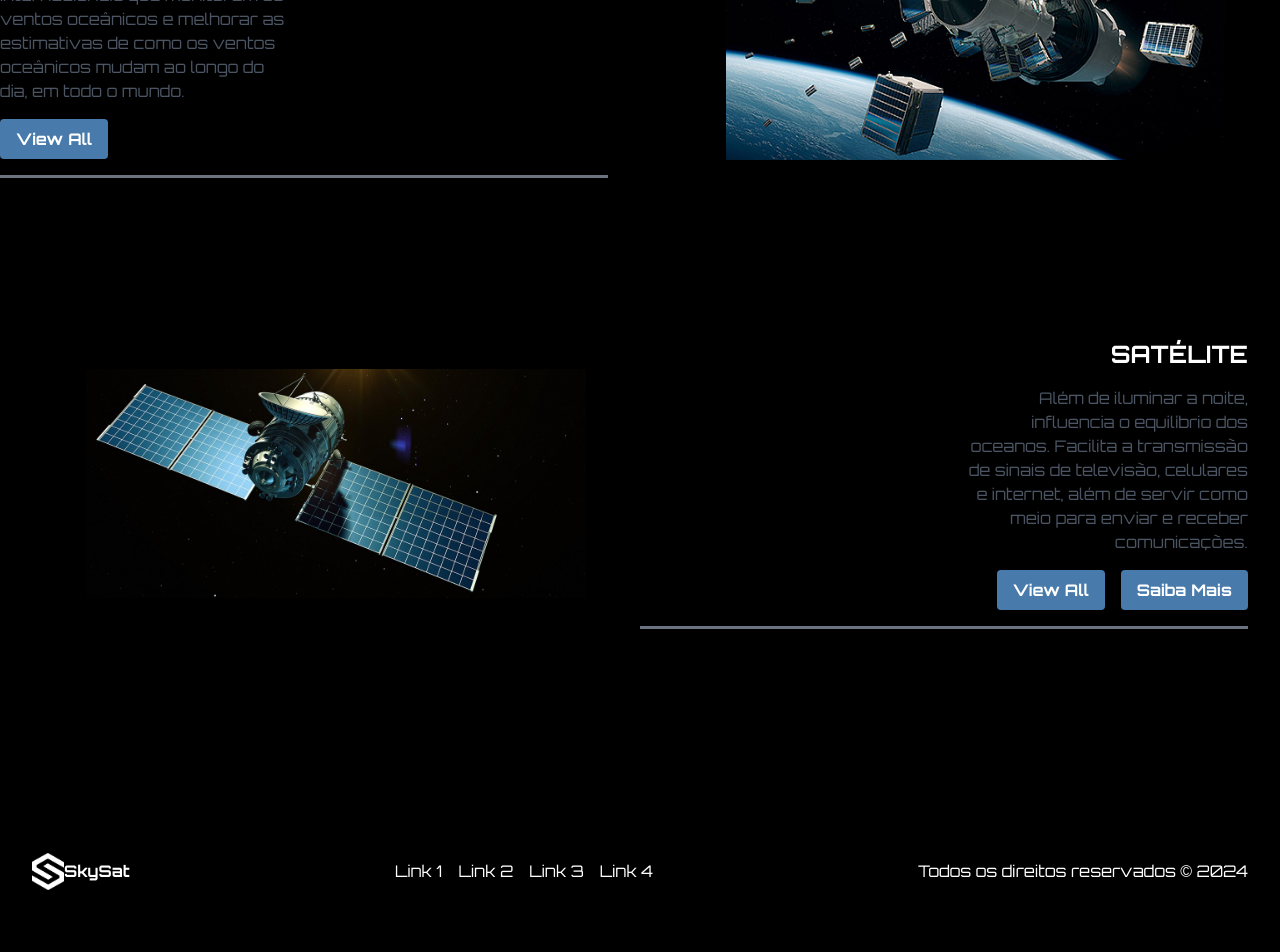
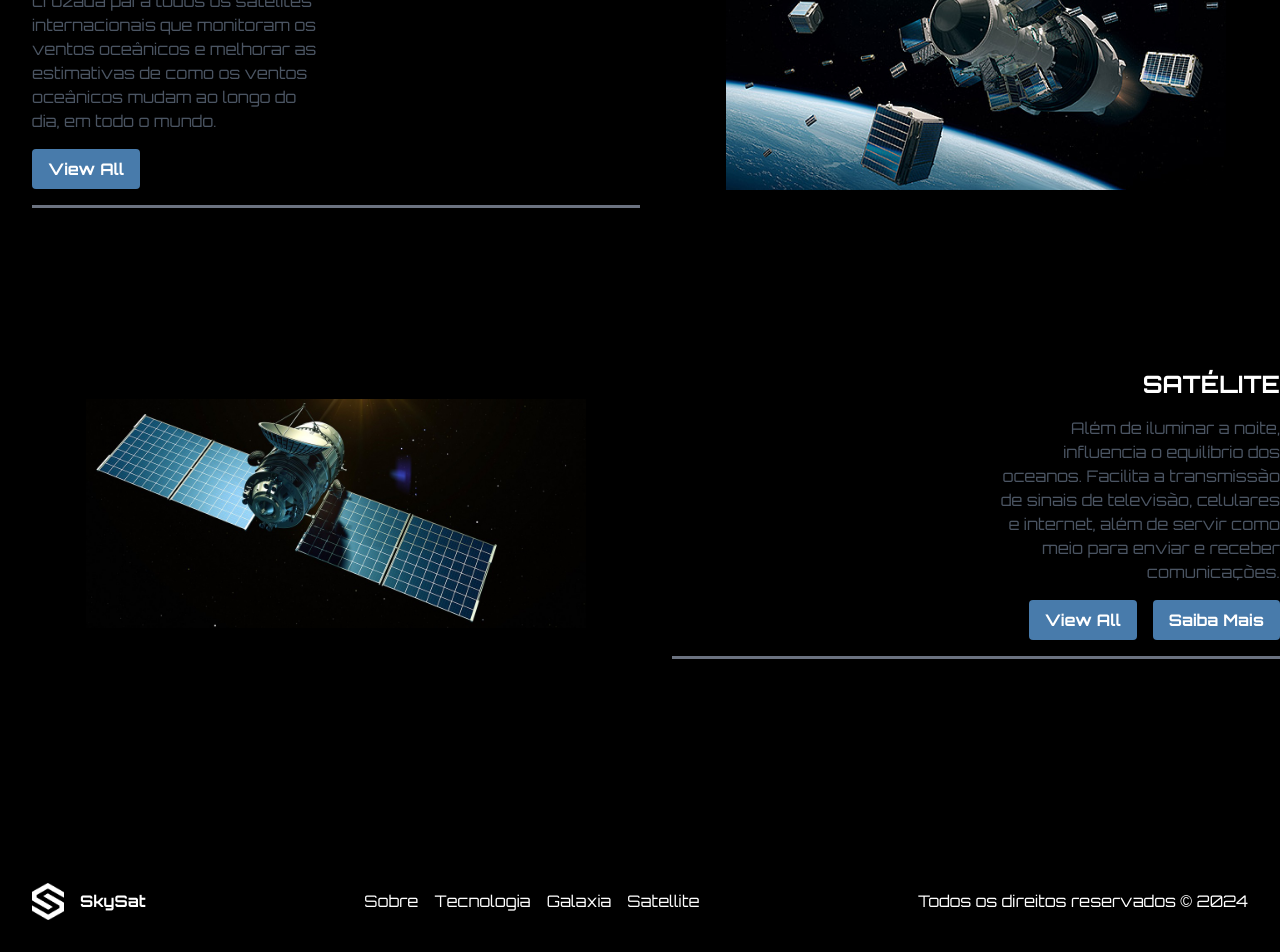
Before and after one commit to VictorBravim/SkySat, a Next.js app: page / in a window 1280 px wide. Shown: the part 1257-2209 px from the top of the page. Before the commit the page ends 2179 px from the top, so only its background shows below. Built offline with nearby package versions, Linux system fonts and the light colour scheme.

Commit message:
Mudança

```diff
--- a/src/app/globals.css
+++ b/src/app/globals.css
@@ -9,3 +9,16 @@ body {
 ::-webkit-scrollbar {
   width: 0;
 }
+
+.mt-m {
+  margin-top: 350px !important;
+}
+
+@media screen and (max-width: 700px) {
+  .mt-s{
+    margin-top: 1210px !important;
+  }
+  .mt-m{
+    margin-top: 900px !important;
+  }
+}
--- a/src/components/Card.tsx
+++ b/src/components/Card.tsx
@@ -6,7 +6,7 @@ import terra from '@/assets/terra.png'
 
 export default function Card() {
     return (
-        <div className="w-full absolute left-1/2 transform -translate-x-1/2 -translate-y-1/2 z-40" style={{ marginTop: '1025px' }}>
+        <div className="w-full absolute left-1/2 transform -translate-x-1/2 -translate-y-1/2 z-40 mt-s" style={{ marginTop: '1025px' }}>
             <div className="container mx-auto flex flex-col lg:flex-row justify-center lg:space-x-6">
                 <div className="bg-blue-custom flex flex-col items-center text-white rounded-lg shadow-lg p-6 text-center w-full lg:w-1/3 mb-4 lg:mb-0">
                     <Image src={atom} alt="Logo" width={128} height={32} className="mb-4"/>
--- a/src/components/Footer.tsx
+++ b/src/components/Footer.tsx
@@ -5,16 +5,16 @@ import logo from '@/assets/logo.png'
 export default function Footer() {
     return (
         <footer className="bg-black text-white p-8">
-            <div className="container mx-auto flex items-center justify-between">
-                <div className="flex items-center">
+            <div className="container mx-auto flex flex-col lg:flex-row items-center justify-center lg:justify-between">
+                <div className="flex items-center mb-2 lg:mb-0">
                 <Image src={logo} alt="Logo" width={32} height={32} />
-                    <span className="font-bold">SkySat</span>
+                    <span className="font-bold ml-2 md:ml-4">SkySat</span>
                 </div>
-                <div className="flex items-center space-x-4">
-                    <a href="#" className="hover:text-blue-500">Link 1</a>
-                    <a href="#" className="hover:text-blue-500">Link 2</a>
-                    <a href="#" className="hover:text-blue-500">Link 3</a>
-                    <a href="#" className="hover:text-blue-500">Link 4</a>
+                <div className="flex items-center space-x-4 mb-2 lg:mb-0">
+                    <a href="#" className="hover:text-blue-500">Sobre</a>
+                    <a href="#" className="hover:text-blue-500">Tecnologia</a>
+                    <a href="#" className="hover:text-blue-500">Galaxia</a>
+                    <a href="#" className="hover:text-blue-500">Satellite</a>
                 </div>
                 <div className="text-center">
                     <p>Todos os direitos reservados &copy; {new Date().getFullYear()}</p>
--- a/src/components/Function.tsx
+++ b/src/components/Function.tsx
@@ -4,13 +4,13 @@ import satelite2 from '@/assets/2.jpg'
 
 export default function Function() {
     return (
-        <div className="container mx-auto py-32 mb-16 flex items-center justify-between">
-            <div className="w-1/2 pl-8 flex justify-center">
+        <div className="container mx-auto py-32 mb-16 flex flex-col lg:flex-row items-center justify-center">
+            <div className="w-full lg:w-1/2 pl-0 lg:pl-8 flex justify-center">
                 <Image src={satelite2} alt="Imagem de Missão" width={500} height={300} />
             </div>
-            <div className="w-1/2 pr-8 text-right">
+            <div className="w-full lg:w-1/2 pl-2 lg:pl-8 text-left lg:text-right">
                 <h2 className="text-2xl text-white font-bold mb-4">SATÉLITE</h2>
-                <p className="text-gray-600 mb-4 pl-80">
+                <p className="text-gray-600 mb-4 pl-0 lg:pl-80">
                 Além de iluminar a noite, influencia o equilíbrio dos oceanos. Facilita a transmissão de sinais de televisão, celulares e internet, além de servir como meio para enviar e receber comunicações.
                 </p>
                 <button className="bg-blue-custom-2 text-white font-bold py-2 px-4 rounded">
--- a/src/components/Mission.tsx
+++ b/src/components/Mission.tsx
@@ -4,18 +4,18 @@ import satelite1 from '@/assets/1.jpg'
 
 export default function Mission() {
     return (
-        <div className="container mx-auto mt-128 lg:mt-80 mb-8 flex items-center justify-between">
-        <div className="w-full lg:w-1/2 pr-0 lg:pr-8">
+        <div className="container mx-auto lg:mt-80 mb-8 flex flex-col lg:flex-row items-center justify-center lg:justify-between mt-m">
+            <div className="w-full lg:w-1/2 pl-2 lg:pl-8">
                 <h2 className="text-2xl text-white font-bold mb-4">RAPIDSCAN</h2>
-            <p className="text-gray-600 mb-4 pr-80">
+                <p className="text-gray-600 mb-4 pr-0 lg:pr-80">
                     Aprimorar a previsão do tempo na Terra, fornecer a calibração cruzada para todos os satélites internacionais que monitoram os ventos oceânicos e melhorar as estimativas de como os ventos oceânicos mudam ao longo do dia, em todo o mundo.
                 </p>
                 <button className="bg-blue-custom-2 text-white font-bold py-2 px-4 rounded">
                     View All
                 </button>
-            <hr className="border-b-2 border-gray-500 mt-4"/>
+                <hr className="border-b-2 border-gray-500 mt-4" />
             </div>
-        <div className="w-1/2 pl-8 flex justify-center">
+            <div className="w-full lg:w-1/2 pl-0 lg:pl-8 flex justify-center">
                 <Image src={satelite1} alt="Imagem de Missão" width={500} height={300} />
             </div>
         </div>
```
Lines whose indentation alone changed are shown as unchanged.
